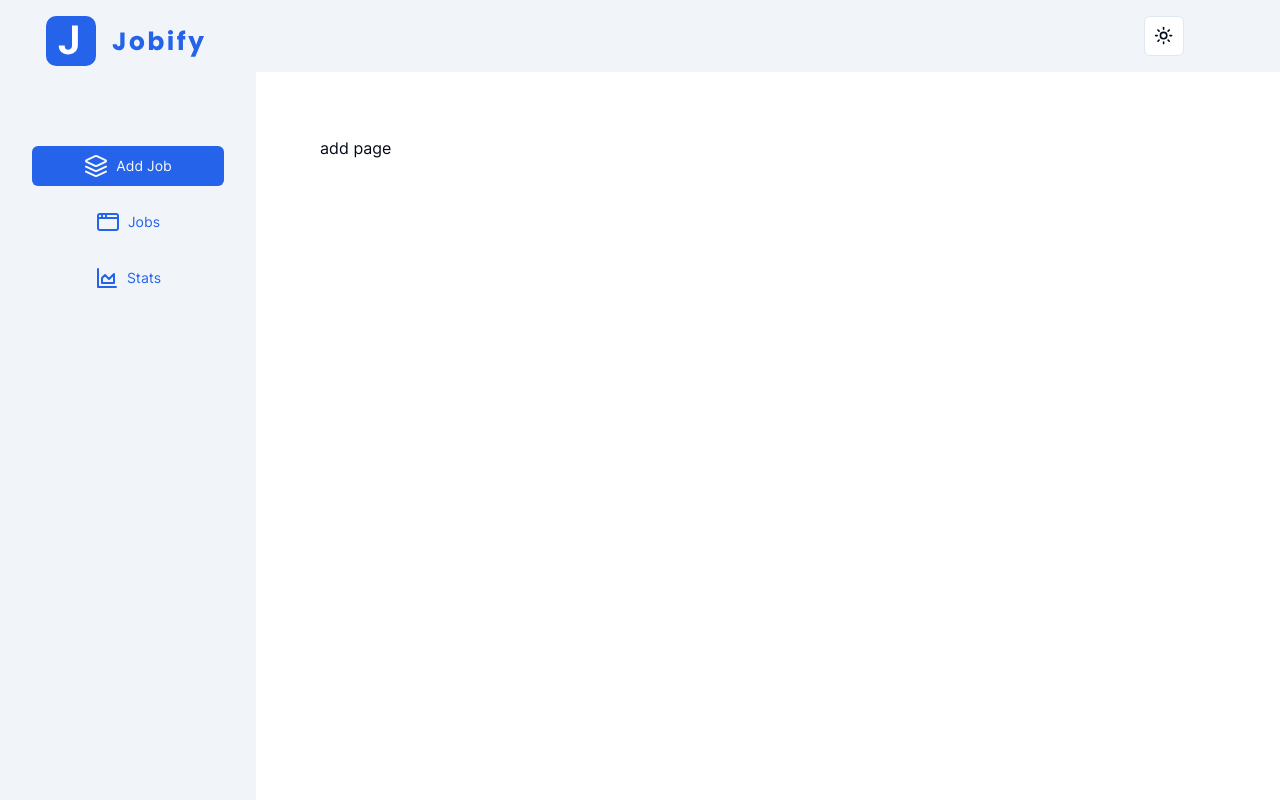
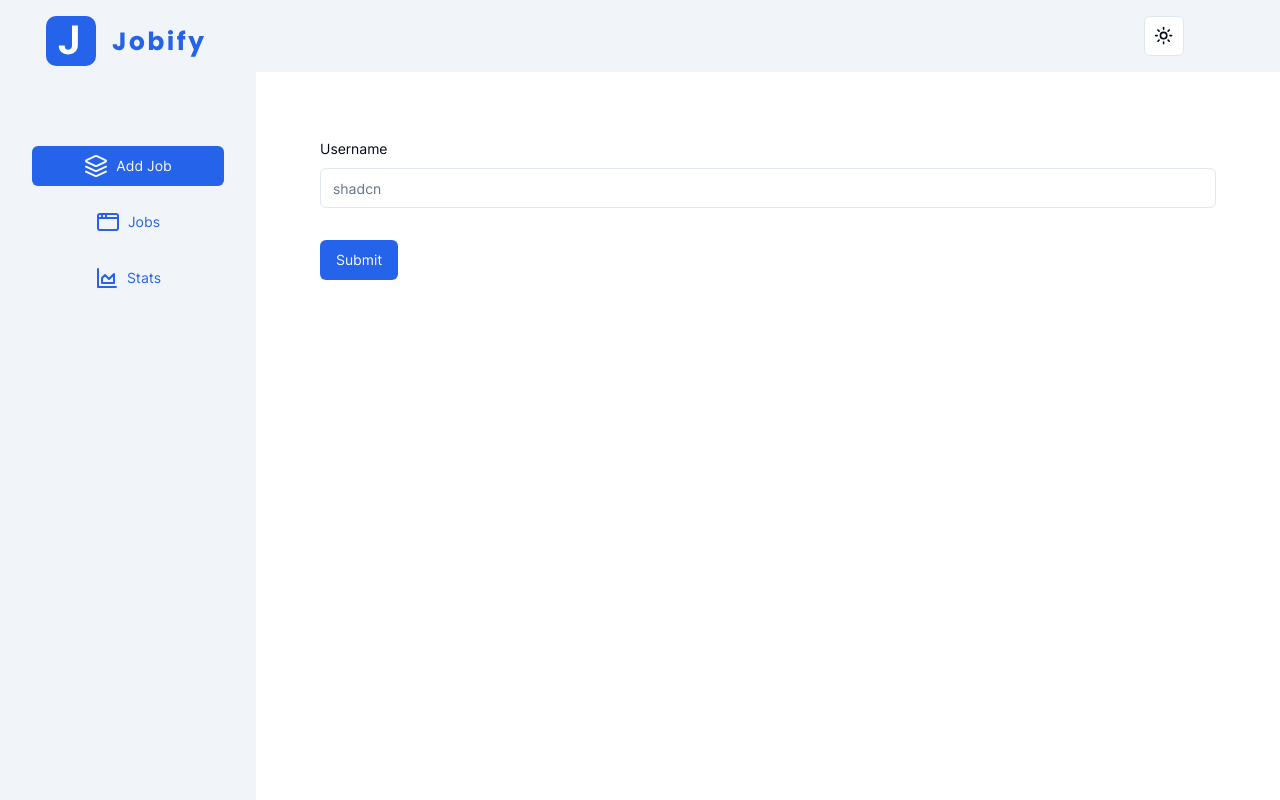
Before and after one commit to amandeep90s/jobify-nextjs, a Next.js app: page /add-job in a window 1280 px wide. Built offline with nearby package versions, Linux system fonts and the light colour scheme.

Commit message:
Shadcn-ui Forms

```diff
--- a/app/(dashboard)/add-job/page.tsx
+++ b/app/(dashboard)/add-job/page.tsx
@@ -1,7 +1,8 @@
+import CreateJobForm from "@/components/CreateJobForm";
 import React from "react";
 
 const AddJobPage = () => {
-  return <div>add page</div>;
+  return <CreateJobForm />;
 };
 
 export default AddJobPage;
--- /dev/null
+++ b/components/CreateJobForm.tsx
@@ -0,0 +1,57 @@
+"use client";
+
+import React from "react";
+import * as z from "zod";
+import { zodResolver } from "@hookform/resolvers/zod";
+import { useForm } from "react-hook-form";
+import { Button } from "@/components/ui/button";
+import {
+  Form,
+  FormControl,
+  FormField,
+  FormItem,
+  FormLabel,
+  FormMessage,
+} from "@/components/ui/form";
+import { Input } from "@/components/ui/input";
+
+const formSchema = z.object({
+  username: z
+    .string()
+    .min(2, { message: "Username must be at least 2 characters" }),
+});
+
+const CreateJobForm = () => {
+  const form = useForm<z.infer<typeof formSchema>>({
+    resolver: zodResolver(formSchema),
+    defaultValues: {
+      username: "",
+    },
+  });
+
+  const onSubmit = (values: z.infer<typeof formSchema>) => {
+    console.log(values);
+  };
+  return (
+    <Form {...form}>
+      <form onSubmit={form.handleSubmit(onSubmit)} className="space-y-8">
+        <FormField
+          control={form.control}
+          name="username"
+          render={({ field }) => (
+            <FormItem>
+              <FormLabel>Username</FormLabel>
+              <FormControl>
+                <Input placeholder="shadcn" {...field} />
+              </FormControl>
+              <FormMessage />
+            </FormItem>
+          )}
+        />
+        <Button type="submit">Submit</Button>
+      </form>
+    </Form>
+  );
+};
+
+export default CreateJobForm;
--- /dev/null
+++ b/components/ui/form.tsx
@@ -0,0 +1,176 @@
+import * as React from "react"
+import * as LabelPrimitive from "@radix-ui/react-label"
+import { Slot } from "@radix-ui/react-slot"
+import {
+  Controller,
+  ControllerProps,
+  FieldPath,
+  FieldValues,
+  FormProvider,
+  useFormContext,
+} from "react-hook-form"
+
+import { cn } from "@/lib/utils"
+import { Label } from "@/components/ui/label"
+
+const Form = FormProvider
+
+type FormFieldContextValue<
+  TFieldValues extends FieldValues = FieldValues,
+  TName extends FieldPath<TFieldValues> = FieldPath<TFieldValues>
+> = {
+  name: TName
+}
+
+const FormFieldContext = React.createContext<FormFieldContextValue>(
+  {} as FormFieldContextValue
+)
+
+const FormField = <
+  TFieldValues extends FieldValues = FieldValues,
+  TName extends FieldPath<TFieldValues> = FieldPath<TFieldValues>
+>({
+  ...props
+}: ControllerProps<TFieldValues, TName>) => {
+  return (
+    <FormFieldContext.Provider value={{ name: props.name }}>
+      <Controller {...props} />
+    </FormFieldContext.Provider>
+  )
+}
+
+const useFormField = () => {
+  const fieldContext = React.useContext(FormFieldContext)
+  const itemContext = React.useContext(FormItemContext)
+  const { getFieldState, formState } = useFormContext()
+
+  const fieldState = getFieldState(fieldContext.name, formState)
+
+  if (!fieldContext) {
+    throw new Error("useFormField should be used within <FormField>")
+  }
+
+  const { id } = itemContext
+
+  return {
+    id,
+    name: fieldContext.name,
+    formItemId: `${id}-form-item`,
+    formDescriptionId: `${id}-form-item-description`,
+    formMessageId: `${id}-form-item-message`,
+    ...fieldState,
+  }
+}
+
+type FormItemContextValue = {
+  id: string
+}
+
+const FormItemContext = React.createContext<FormItemContextValue>(
+  {} as FormItemContextValue
+)
+
+const FormItem = React.forwardRef<
+  HTMLDivElement,
+  React.HTMLAttributes<HTMLDivElement>
+>(({ className, ...props }, ref) => {
+  const id = React.useId()
+
+  return (
+    <FormItemContext.Provider value={{ id }}>
+      <div ref={ref} className={cn("space-y-2", className)} {...props} />
+    </FormItemContext.Provider>
+  )
+})
+FormItem.displayName = "FormItem"
+
+const FormLabel = React.forwardRef<
+  React.ElementRef<typeof LabelPrimitive.Root>,
+  React.ComponentPropsWithoutRef<typeof LabelPrimitive.Root>
+>(({ className, ...props }, ref) => {
+  const { error, formItemId } = useFormField()
+
+  return (
+    <Label
+      ref={ref}
+      className={cn(error && "text-destructive", className)}
+      htmlFor={formItemId}
+      {...props}
+    />
+  )
+})
+FormLabel.displayName = "FormLabel"
+
+const FormControl = React.forwardRef<
+  React.ElementRef<typeof Slot>,
+  React.ComponentPropsWithoutRef<typeof Slot>
+>(({ ...props }, ref) => {
+  const { error, formItemId, formDescriptionId, formMessageId } = useFormField()
+
+  return (
+    <Slot
+      ref={ref}
+      id={formItemId}
+      aria-describedby={
+        !error
+          ? `${formDescriptionId}`
+          : `${formDescriptionId} ${formMessageId}`
+      }
+      aria-invalid={!!error}
+      {...props}
+    />
+  )
+})
+FormControl.displayName = "FormControl"
+
+const FormDescription = React.forwardRef<
+  HTMLParagraphElement,
+  React.HTMLAttributes<HTMLParagraphElement>
+>(({ className, ...props }, ref) => {
+  const { formDescriptionId } = useFormField()
+
+  return (
+    <p
+      ref={ref}
+      id={formDescriptionId}
+      className={cn("text-sm text-muted-foreground", className)}
+      {...props}
+    />
+  )
+})
+FormDescription.displayName = "FormDescription"
+
+const FormMessage = React.forwardRef<
+  HTMLParagraphElement,
+  React.HTMLAttributes<HTMLParagraphElement>
+>(({ className, children, ...props }, ref) => {
+  const { error, formMessageId } = useFormField()
+  const body = error ? String(error?.message) : children
+
+  if (!body) {
+    return null
+  }
+
+  return (
+    <p
+      ref={ref}
+      id={formMessageId}
+      className={cn("text-sm font-medium text-destructive", className)}
+      {...props}
+    >
+      {body}
+    </p>
+  )
+})
+FormMessage.displayName = "FormMessage"
+
+export {
+  useFormField,
+  Form,
+  FormItem,
+  FormLabel,
+  FormControl,
+  FormDescription,
+  FormMessage,
+  FormField,
+}
--- /dev/null
+++ b/components/ui/input.tsx
@@ -0,0 +1,25 @@
+import * as React from "react"
+
+import { cn } from "@/lib/utils"
+
+export interface InputProps
+  extends React.InputHTMLAttributes<HTMLInputElement> {}
+
+const Input = React.forwardRef<HTMLInputElement, InputProps>(
+  ({ className, type, ...props }, ref) => {
+    return (
+      <input
+        type={type}
+        className={cn(
+          "flex h-10 w-full rounded-md border border-input bg-background px-3 py-2 text-sm ring-offset-background file:border-0 file:bg-transparent file:text-sm file:font-medium placeholder:text-muted-foreground focus-visible:outline-none focus-visible:ring-2 focus-visible:ring-ring focus-visible:ring-offset-2 disabled:cursor-not-allowed disabled:opacity-50",
+          className
+        )}
+        ref={ref}
+        {...props}
+      />
+    )
+  }
+)
+Input.displayName = "Input"
+
+export { Input }
--- /dev/null
+++ b/components/ui/label.tsx
@@ -0,0 +1,26 @@
+"use client"
+
+import * as React from "react"
+import * as LabelPrimitive from "@radix-ui/react-label"
+import { cva, type VariantProps } from "class-variance-authority"
+
+import { cn } from "@/lib/utils"
+
+const labelVariants = cva(
+  "text-sm font-medium leading-none peer-disabled:cursor-not-allowed peer-disabled:opacity-70"
+)
+
+const Label = React.forwardRef<
+  React.ElementRef<typeof LabelPrimitive.Root>,
+  React.ComponentPropsWithoutRef<typeof LabelPrimitive.Root> &
+    VariantProps<typeof labelVariants>
+>(({ className, ...props }, ref) => (
+  <LabelPrimitive.Root
+    ref={ref}
+    className={cn(labelVariants(), className)}
+    {...props}
+  />
+))
+Label.displayName = LabelPrimitive.Root.displayName
+
+export { Label }
```
